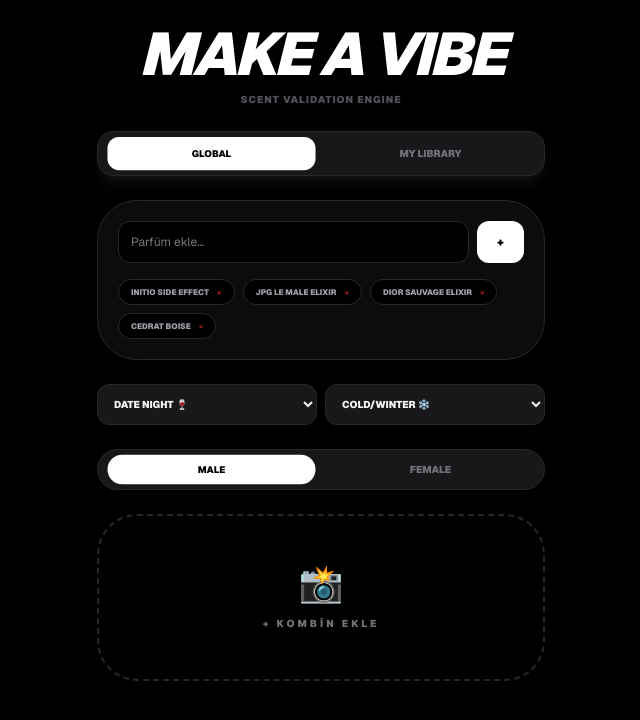
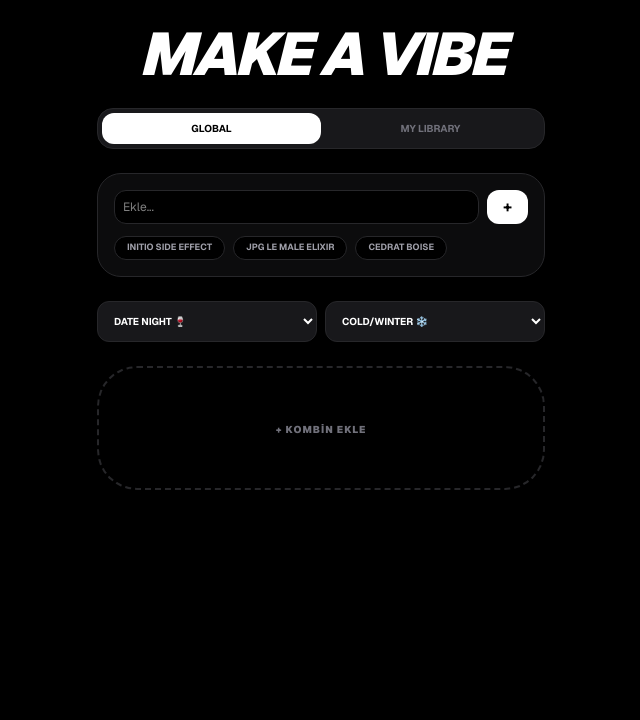
Before and after one commit to serhatokunakol-web/make-a-vibe, a Next.js app: page / in a window 1280 px wide. Shown: the top 720 px of the page, without its empty margins (319-959 px from the left). Built offline with nearby package versions, Linux system fonts and the light colour scheme.

Commit message:
fix: total terminal and environment reset with new key

```diff
--- a/app/api/analyze/route.ts
+++ b/app/api/analyze/route.ts
@@ -4,56 +4,24 @@
 export async function POST(req: Request) {
   try {
     const { image, gender, occasion, weather, personalLibrary, mode } = await req.json();
-
-    // Vercel Settings -> Environment Variables kısmına GEMINI_API_KEY eklediğinden emin ol!
     const apiKey = process.env.GEMINI_API_KEY;
 
-    if (!apiKey) {
-      return NextResponse.json({ error: "API Key is missing in server settings." }, { status: 500 });
-    }
+    if (!apiKey) return NextResponse.json({ error: "API Key is missing." }, { status: 500 });
 
     const genAI = new GoogleGenerativeAI(apiKey);
     const model = genAI.getGenerativeModel({ model: "gemini-2.0-flash" });
 
-    // Base64 verisindeki header kısmını temizler
     const base64Data = image.includes(",") ? image.split(",")[1] : image;
-
-    const modeInstruction = mode === "personal"
-      ? `CRITICAL VALIDATION: Suggest 3 perfumes ONLY from this list: [${personalLibrary.join(", ")}].`
-      : `GLOBAL ACCESS: Suggest the best 3 matching perfumes in the world using 2025/2026 data.`;
-
-    const prompt = `Analyze this ${gender}'s outfit for ${gender === 'Male' ? 'Starboy/Old Money' : 'Clean Girl/Quiet Luxury'} aesthetics.
-    Context: Occasion: ${occasion}, Weather: ${weather}. ${modeInstruction}
-
-    Return ONLY JSON:
-    {
-      "auraScore": 0,
-      "styleAnalysis": "Brief architectural breakdown",
-      "recommendations": [
-        {
-          "type": "The Crowd-Pleaser", "perfumeName": "Brand - Name", "score": "4.XX", "rank": "#X in 2025/26",
-          "metrics": { "longevity": "X/10", "sillage": "X/10", "genderProfile": "...", "bestSeason": "..." },
-          "notes": "Top, Mid, Base", "logic": "Why it matches"
-        },
-        { "type": "The Signature", "perfumeName": "...", "score": "...", "rank": "...", "metrics": {"longevity": "...", "sillage": "...", "genderProfile": "...", "bestSeason": "..."}, "notes": "...", "logic": "..." },
-        { "type": "The Hidden Gem", "perfumeName": "...", "score": "...", "rank": "...", "metrics": {"longevity": "...", "sillage": "...", "genderProfile": "...", "bestSeason": "..."}, "notes": "...", "logic": "..." }
-      ],
-      "advice": "1 sentence style tip"
-    }`;
+    const prompt = `Analyze this ${gender}'s outfit for Starboy/Old Money style. Return ONLY JSON: {"auraScore":0, "styleAnalysis":"...", "recommendations":[{"perfumeName":"...", "logic":"..."}]}`;
 
     const result = await model.generateContent([
-      prompt,
-      { inlineData: { data: base64Data, mimeType: "image/jpeg" } },
+      prompt, { inlineData: { data: base64Data, mimeType: "image/jpeg" } },
     ]);
 
-    const responseText = result.response.text();
-    const jsonMatch = responseText.match(/\{[\s\S]*\}/);
-
-    if (!jsonMatch) throw new Error("AI did not return a valid JSON.");
-
-    return NextResponse.json(JSON.parse(jsonMatch[0]));
+    const resText = result.response.text();
+    const jsonMatch = resText.match(/\{[\s\S]*\}/);
+    return NextResponse.json(JSON.parse(jsonMatch![0]));
   } catch (error: any) {
-    console.error("BUILD_ERROR:", error.message);
     return NextResponse.json({ error: error.message }, { status: 500 });
   }
 }
--- a/app/page.tsx
+++ b/app/page.tsx
@@ -9,8 +9,8 @@
   const [occasion, setOccasion] = useState("Date Night 🍷");
   const [weather, setWeather] = useState("Cold/Winter ❄️");
 
-  // Varsayılan Kütüphanen
-  const [library, setLibrary] = useState<string[]>(["Initio Side Effect", "JPG Le Male Elixir", "Dior Sauvage Elixir", "Cedrat Boise"]);
+  // Favorilerin:
+  const [library, setLibrary] = useState<string[]>(["Initio Side Effect", "JPG Le Male Elixir", "Cedrat Boise"]);
   const [newPerfume, setNewPerfume] = useState("");
   const [searchMode, setSearchMode] = useState("global");
 
@@ -20,13 +20,6 @@
     const reader = new FileReader();
     reader.onloadend = () => setImage(reader.result as string);
     reader.readAsDataURL(file);
-  };
-
-  const addPerfume = () => {
-    if (newPerfume.trim() && !library.includes(newPerfume)) {
-      setLibrary([...library, newPerfume.trim()]);
-      setNewPerfume("");
-    }
   };
 
   const analyze = async () => {
@@ -41,98 +34,65 @@
       const data = await res.json();
       if (data.error) throw new Error(data.error);
       setResult(data);
-    } catch (e: any) { alert("Error: " + e.message); } finally { setLoading(false); }
+    } catch (e: any) { alert("Validation Error: " + e.message); } finally { setLoading(false); }
   };
 
   return (
-    <div className="min-h-screen bg-black text-zinc-100 p-6 font-sans">
+    <div className="min-h-screen bg-black text-white p-6 font-sans">
       <div className="max-w-md mx-auto space-y-6 pb-20">
-        <header className="text-center">
-          <h1 className="text-6xl font-black italic tracking-tighter text-white uppercase">MAKE A VIBE</h1>
-          <p className="text-zinc-600 text-[10px] uppercase font-black tracking-widest mt-2 uppercase">Scent Validation Engine</p>
-        </header>
+        <header className="text-center italic font-black text-6xl tracking-tighter uppercase">MAKE A VIBE</header>
 
-        <div className="flex bg-zinc-900 rounded-2xl p-1 border border-zinc-800 shadow-lg shadow-white/5">
-          <button onClick={() => setSearchMode("global")} className={`flex-1 py-2.5 text-[10px] font-black rounded-xl transition ${searchMode === "global" ? "bg-white text-black scale-95" : "text-zinc-500"}`}>GLOBAL</button>
-          <button onClick={() => setSearchMode("personal")} className={`flex-1 py-2.5 text-[10px] font-black rounded-xl transition ${searchMode === "personal" ? "bg-white text-black scale-95" : "text-zinc-500"}`}>MY LIBRARY</button>
+        <div className="flex bg-zinc-900 rounded-2xl p-1 border border-zinc-800">
+          <button onClick={() => setSearchMode("global")} className={`flex-1 py-2 text-[10px] font-bold rounded-xl transition ${searchMode === "global" ? "bg-white text-black" : "text-zinc-500"}`}>GLOBAL</button>
+          <button onClick={() => setSearchMode("personal")} className={`flex-1 py-2 text-[10px] font-bold rounded-xl transition ${searchMode === "personal" ? "bg-white text-black" : "text-zinc-500"}`}>MY LIBRARY</button>
         </div>
 
-        <div className="bg-zinc-900/50 p-5 rounded-[2.5rem] border border-zinc-800 space-y-4">
+        <div className="bg-zinc-900/50 p-4 rounded-3xl border border-zinc-800 space-y-3">
           <div className="flex gap-2">
-            <input value={newPerfume} onChange={(e) => setNewPerfume(e.target.value)} placeholder="Parfüm ekle..." className="flex-1 bg-black border border-zinc-800 p-3 rounded-xl text-xs outline-none" />
-            <button onClick={addPerfume} className="bg-white text-black px-5 rounded-xl text-xs font-black">+</button>
+            <input value={newPerfume} onChange={(e) => setNewPerfume(e.target.value)} placeholder="Ekle..." className="flex-1 bg-black border border-zinc-800 p-2 rounded-xl text-xs outline-none" />
+            <button onClick={() => { if(newPerfume) { setLibrary([...library, newPerfume]); setNewPerfume(""); } }} className="bg-white text-black px-4 rounded-xl font-bold">+</button>
           </div>
-          <div className="flex flex-wrap gap-2 max-h-24 overflow-y-auto pr-2">
-            {library.map(p => (
-              <span key={p} className="bg-black border border-zinc-800 px-3 py-1.5 rounded-full text-[8px] uppercase font-black text-zinc-400 flex items-center gap-2">
-                {p} <button onClick={() => setLibrary(library.filter(i => i !== p))} className="text-red-900 font-black">×</button>
-              </span>
-            ))}
+          <div className="flex flex-wrap gap-2">
+            {library.map(p => <span key={p} className="bg-black border border-zinc-800 px-3 py-1 rounded-full text-[9px] uppercase font-bold text-zinc-400">{p}</span>)}
           </div>
         </div>
 
         <div className="grid grid-cols-2 gap-2">
-          <select value={occasion} onChange={(e) => setOccasion(e.target.value)} className="bg-zinc-900 border border-zinc-800 p-3 rounded-xl text-[10px] uppercase font-black outline-none transition">
-            {["Date Night 🍷", "Office/Work 💼", "Match Day ⚽", "Party/Clubbing 🕺", "Beach/Summer ☀️"].map(o => <option key={o} value={o}>{o}</option>)}
-          </select>
-          <select value={weather} onChange={(e) => setWeather(e.target.value)} className="bg-zinc-900 border border-zinc-800 p-3 rounded-xl text-[10px] uppercase font-black outline-none transition">
-            {["Cold/Winter ❄️", "Mediterranean Hot ☀️", "Rainy/Autumn 🌧️", "Mild/Spring 🌸"].map(w => <option key={w} value={w}>{w}</option>)}
-          </select>
+          <select value={occasion} onChange={(e) => setOccasion(e.target.value)} className="bg-zinc-900 border border-zinc-800 p-3 rounded-xl text-[10px] uppercase font-bold outline-none">{["Date Night 🍷", "Office/Work 💼", "Match Day ⚽"].map(o => <option key={o} value={o}>{o}</option>)}</select>
+          <select value={weather} onChange={(e) => setWeather(e.target.value)} className="bg-zinc-900 border border-zinc-800 p-3 rounded-xl text-[10px] uppercase font-bold outline-none">{["Cold/Winter ❄️", "Mediterranean Hot ☀️"].map(w => <option key={w} value={w}>{w}</option>)}</select>
         </div>
 
-        <div className="flex bg-zinc-900 rounded-full p-1 border border-zinc-800">
-          {["Male", "Female"].map((g) => (
-            <button key={g} onClick={() => setGender(g)} className={`flex-1 py-2 text-[10px] font-black rounded-full transition ${gender === g ? "bg-white text-black scale-95" : "text-zinc-500"}`}>{g.toUpperCase()}</button>
-          ))}
+        <div onClick={() => document.getElementById('upload')?.click()} className="group relative border-2 border-dashed border-zinc-800 rounded-[2.5rem] p-12 text-center overflow-hidden cursor-pointer hover:border-zinc-500 transition-all shadow-2xl">
+          {image && <img src={image} className="absolute inset-0 w-full h-full object-cover opacity-40 grayscale group-hover:grayscale-0 transition-all duration-700" />}
+          <input type="file" onChange={handleImage} className="hidden" id="upload" />
+          <span className="relative z-10 text-[10px] font-black text-zinc-500 uppercase tracking-widest">{image ? "✓ KOMBİN YÜKLENDİ" : "+ KOMBİN EKLE"}</span>
         </div>
 
-        <div className="group relative border-2 border-dashed border-zinc-800 rounded-[2.5rem] p-12 text-center hover:border-zinc-500 transition-all overflow-hidden shadow-2xl">
-          {image && <img src={image} className="absolute inset-0 w-full h-full object-cover opacity-40 grayscale group-hover:grayscale-0 transition-all duration-700" />}
-          <input type="file" onChange={handleImage} className="hidden" id="upload" />
-          <label htmlFor="upload" className="cursor-pointer relative z-10 flex flex-col items-center space-y-3">
-            <span className="text-4xl">📸</span>
-            <span className="text-[10px] text-zinc-500 uppercase font-black tracking-[0.3em] group-hover:text-white transition">{image ? "✓ YÜKLENDİ" : "+ KOMBİN EKLE"}</span>
-          </label>
-        </div>
-
-        {image && (
-          <button onClick={analyze} disabled={loading} className="w-full bg-white text-black font-black py-5 rounded-full active:scale-95 transition text-[11px] tracking-[0.2em] shadow-2xl uppercase">
-            {loading ? "VALIDATING MATRIX..." : `AURA PUANINI GÖR (${searchMode.toUpperCase()})`}
-          </button>
-        )}
+        {image && <button onClick={analyze} disabled={loading} className="w-full bg-white text-black font-black py-5 rounded-full text-xs tracking-widest uppercase shadow-2xl">{loading ? "VALIDATING MATRIX..." : `AURA PUANINI GÖR (${searchMode.toUpperCase()})`}</button>}
 
         {result && (
-          <div className="mt-4 space-y-8 animate-in fade-in slide-in-from-bottom duration-1000">
+          <div className="mt-8 space-y-8 animate-in fade-in slide-in-from-bottom duration-1000">
             <div className="flex justify-between items-center border-b border-zinc-900 pb-8">
               <div className="space-y-1">
                 <span className="text-zinc-600 text-[9px] uppercase font-black tracking-widest">Aura Score</span>
                 <p className="text-zinc-400 text-[10px] font-mono leading-tight max-w-[200px] uppercase">{result.styleAnalysis}</p>
               </div>
-              <span className="text-9xl font-black italic tracking-tighter text-white drop-shadow-2xl">{result.auraScore}</span>
+              <span className="text-9xl font-black italic text-white leading-none">{result.auraScore}</span>
             </div>
-
-            <div className="space-y-6">
-              {result.recommendations?.map((rec: any, i: number) => (
-                <div key={i} className="bg-zinc-900/30 p-6 rounded-[2.5rem] border border-zinc-900 group relative">
-                  <div className="absolute top-6 right-8 text-right">
-                    <p className="text-yellow-500 font-black text-xl leading-none">{rec.score}</p>
-                    <p className="text-zinc-600 text-[7px] uppercase font-bold">Fragrantica</p>
-                  </div>
-                  <span className="text-[8px] text-zinc-600 uppercase font-mono tracking-widest">{rec.type}</span>
-                  <p className="text-2xl font-black text-white mt-1 uppercase tracking-tighter pr-16 group-hover:text-yellow-500 transition-colors">{rec.perfumeName}</p>
-                  <p className="text-[9px] text-zinc-400 font-bold uppercase tracking-widest mb-4 flex items-center gap-2">
-                    <span className="bg-white/10 px-1.5 py-0.5 rounded">🏆 {rec.rank}</span>
-                  </p>
-                  <p className="text-[10px] text-zinc-500 font-mono mb-4 leading-tight uppercase tracking-tighter">{rec.notes}</p>
-                  <div className="grid grid-cols-2 gap-x-4 gap-y-2 py-4 border-y border-zinc-900">
-                    <div className="flex justify-between items-center"><span className="text-[8px] text-zinc-600 uppercase font-black">Longevity</span><span className="text-[10px] text-white font-mono">{rec.metrics?.longevity}</span></div>
-                    <div className="flex justify-between items-center"><span className="text-[8px] text-zinc-600 uppercase font-black">Sillage</span><span className="text-[10px] text-white font-mono">{rec.metrics?.sillage}</span></div>
-                  </div>
-                  <p className="text-[11px] text-zinc-400 leading-relaxed italic mt-4 border-l-2 border-zinc-800 pl-4">"{rec.logic}"</p>
-                  <a href={`https://www.fragrantica.com/search/?query=${encodeURIComponent(rec.perfumeName)}`} target="_blank" className="block text-center text-[8px] text-zinc-600 hover:text-white transition uppercase font-black tracking-widest border border-zinc-900 mt-4 py-2.5 rounded-xl">Full Fragrantica Report →</a>
+            {result.recommendations?.map((rec: any, i: number) => (
+              <div key={i} className="bg-zinc-900/40 p-6 rounded-[2rem] border border-zinc-900 group relative overflow-hidden transition-all hover:border-zinc-700">
+                <div className="absolute top-6 right-8 text-right"><p className="text-yellow-500 font-black text-xl leading-none">{rec.score}</p><p className="text-zinc-600 text-[8px] uppercase font-bold">Fragrantica</p></div>
+                <span className="text-[8px] text-zinc-600 uppercase font-mono tracking-widest">{rec.type}</span>
+                <p className="text-2xl font-black text-white uppercase tracking-tighter pr-16 group-hover:text-yellow-500 transition-colors mt-1">{rec.perfumeName}</p>
+                <p className="text-[9px] text-zinc-400 font-bold uppercase mb-4 flex items-center gap-2"><span className="bg-white/10 px-1.5 py-0.5 rounded">🏆 {rec.rank}</span></p>
+                <div className="grid grid-cols-2 gap-x-4 gap-y-2 py-4 border-y border-zinc-900">
+                  <div className="flex justify-between items-center text-[8px] uppercase font-black text-zinc-600">Longevity <span className="text-[10px] text-white font-mono">{rec.metrics?.longevity}</span></div>
+                  <div className="flex justify-between items-center text-[8px] uppercase font-black text-zinc-600">Sillage <span className="text-[10px] text-white font-mono">{rec.metrics?.sillage}</span></div>
                 </div>
-              ))}
-            </div>
+                <p className="text-[11px] text-zinc-400 italic leading-relaxed mt-4 border-l-2 border-zinc-800 pl-4">"{rec.logic}"</p>
+                <a href={`https://www.fragrantica.com/search/?query=${encodeURIComponent(rec.perfumeName)}`} target="_blank" className="block text-center text-[8px] text-zinc-600 hover:text-white transition uppercase font-black tracking-widest border border-zinc-900 mt-4 py-2.5 rounded-xl">Full Report →</a>
+              </div>
+            ))}
           </div>
         )}
       </div>
```
